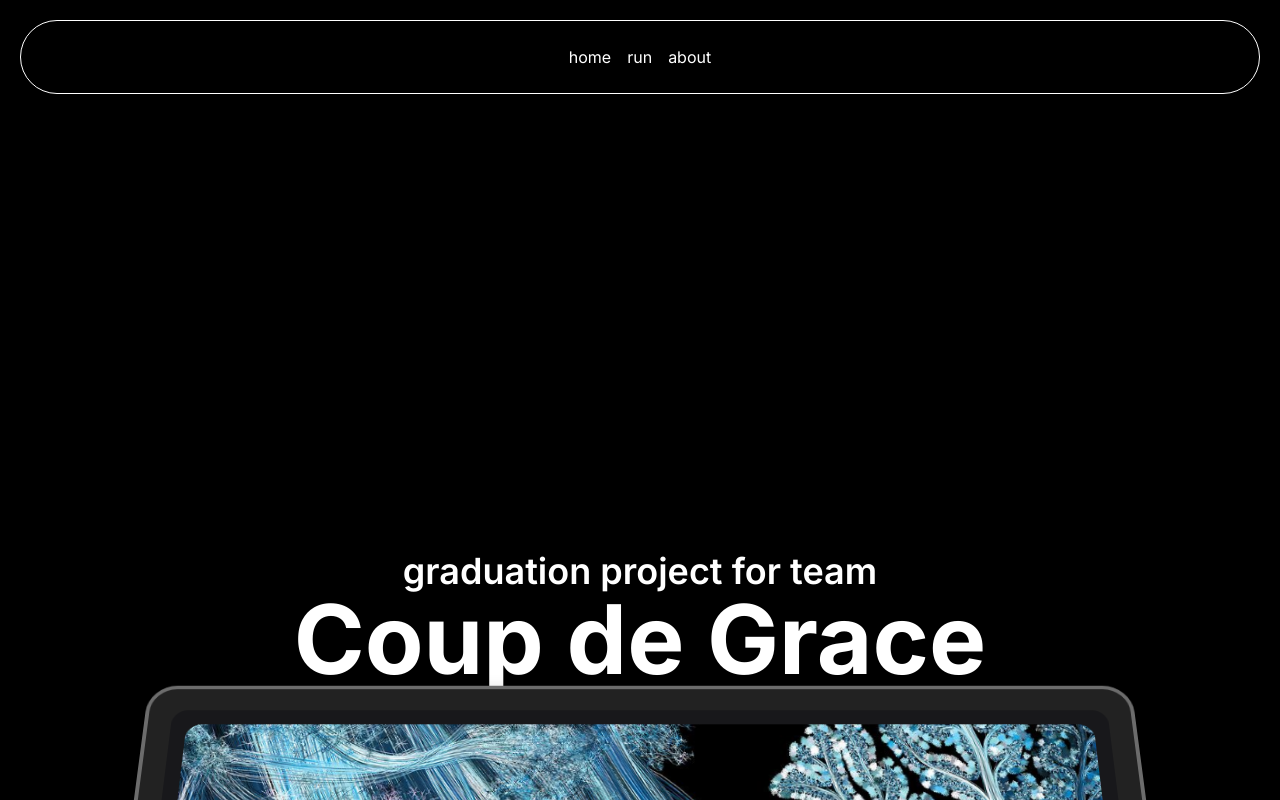
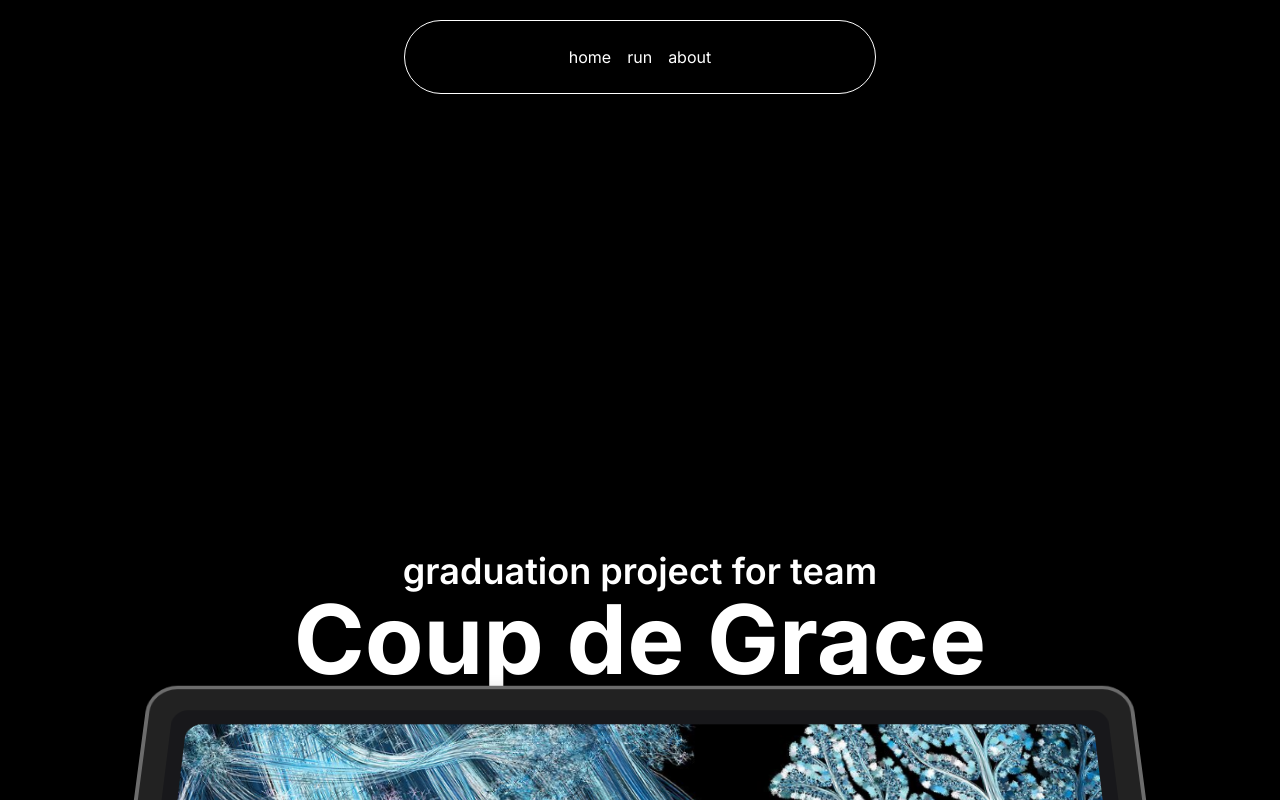
Before and after one commit to akareiko/coupdegrace, a Next.js app in the folder coup/: page / in a window 1280 px wide. Shown: the top 800 px of the page. Built offline with nearby package versions, Linux system fonts and the light colour scheme.

Commit message:
more changes more

```diff
--- a/coup/src/app/components/navv.tsx
+++ b/coup/src/app/components/navv.tsx
@@ -1,14 +1,19 @@
 "use client";
 import React, { useState } from "react";
-import { HoveredLink, Menu, MenuItem, ProductItem } from "@/app/components/navbar-menu";
+import {
+  HoveredLink,
+  Menu,
+  MenuItem,
+  ProductItem,
+} from "@/app/components/navbar-menu";
 import { cn } from "@/lib/utils";
-import wall from "@/app/wall.jpg"
+import wall from "@/app/wall.jpg";
 
 const Navbar = ({ className }: { className?: string }) => {
   const [active, setActive] = useState<string | null>(null);
   return (
     <div
-      className={cn("w-[40vh] top-10 inset-x-0 max-w-2xl mx-auto z-50 p-5", className)}
+      className={cn("w-[40vw] top-10 inset-x-0 mx-auto z-50 p-5", className)}
     >
       <Menu setActive={setActive}>
         <MenuItem setActive={setActive} active={active} item="home">
@@ -57,6 +62,6 @@ const Navbar = ({ className }: { className?: string }) => {
       </Menu>
     </div>
   );
-}
+};
 
 export default Navbar;
--- a/coup/src/app/upload/page.js
+++ b/coup/src/app/upload/page.js
@@ -13,7 +13,8 @@ import MyDropzone from "@/app/components/dragndrop"
 export default function Home() {
     return (
       <main className="min-h-screen p-5">
-        <div class="h-[70vh] overflow-visible -mt-[10vh]">
+        <div class="h-[100vh] overflow-visible -mt-[10vh]">
+        {/* <div class="h-[100vh] overflow-visible scale-150"> */}
             <Kek/>
         </div>
         <div class="flex justify-center">
```
